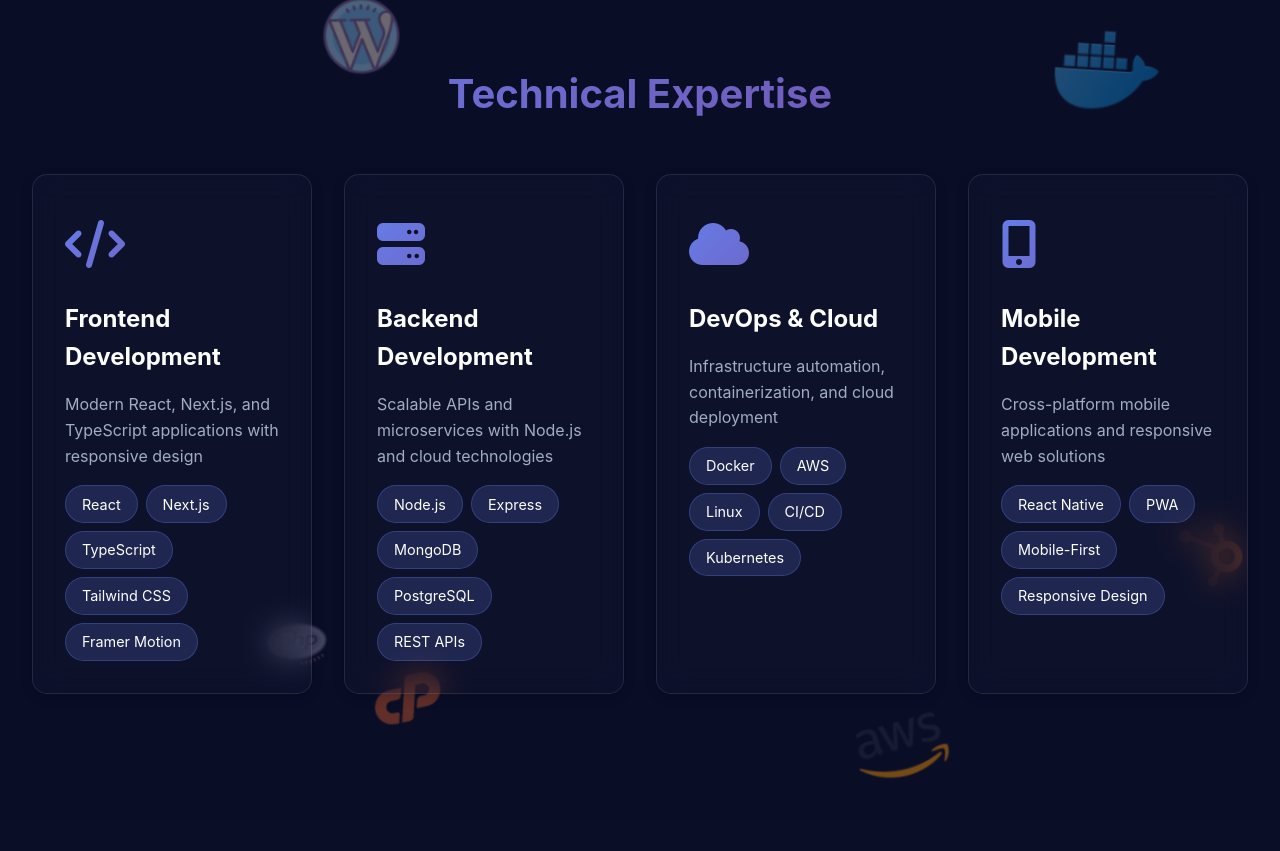
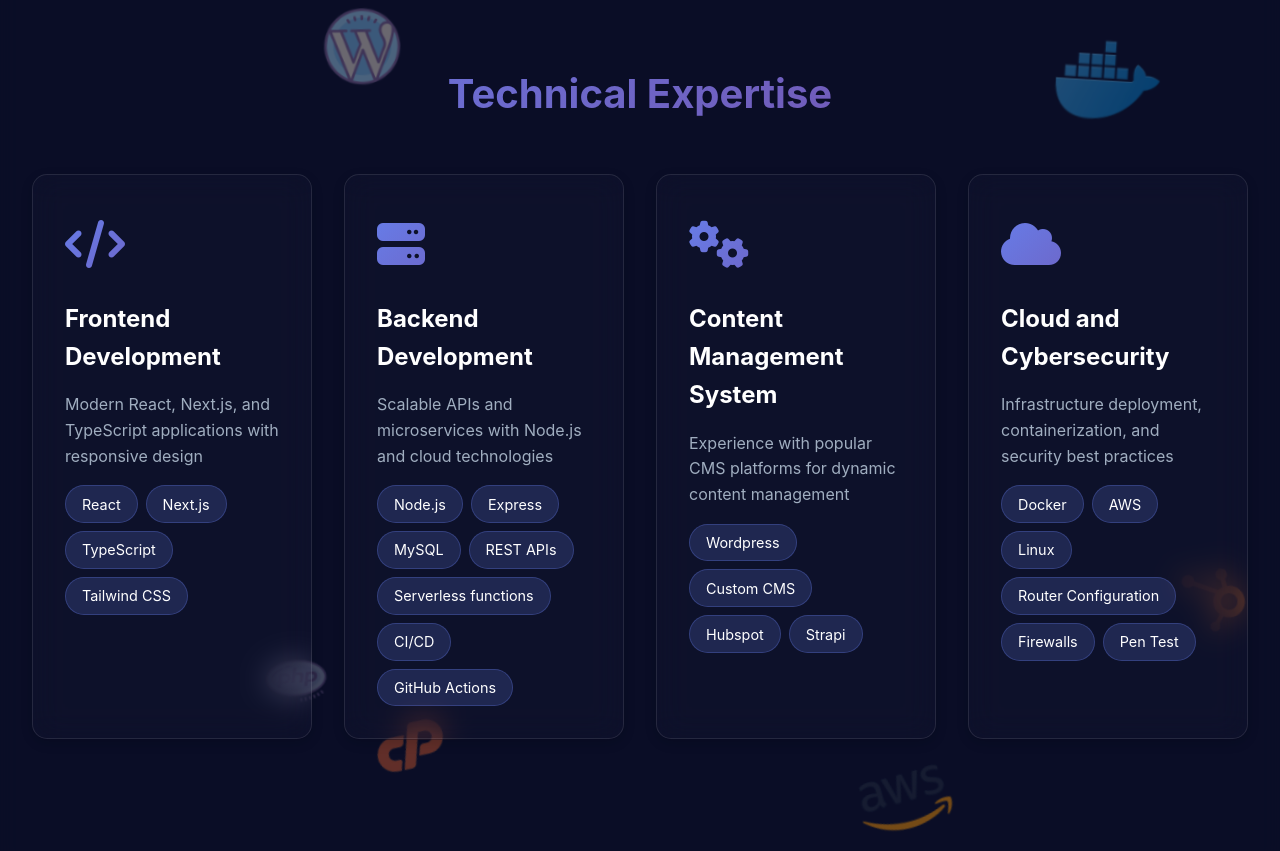
Before and after one commit to Bishal-K-Shah/bks-portfolio, a React (Vite) app: page / in a window 1280 px wide. Shown: the part 4509-5360 px from the top of the page. Built offline with nearby package versions, Linux system fonts and the light colour scheme.

Commit message:
Skills update

```diff
--- a/src/components/Skills.jsx
+++ b/src/components/Skills.jsx
@@ -13,25 +13,25 @@
       icon: 'fas fa-code',
       title: 'Frontend Development',
       description: 'Modern React, Next.js, and TypeScript applications with responsive design',
-      tags: ['React', 'Next.js', 'TypeScript', 'Tailwind CSS', 'Framer Motion']
+      tags: ['React', 'Next.js', 'TypeScript', 'Tailwind CSS']
     },
     {
       icon: 'fas fa-server',
       title: 'Backend Development',
       description: 'Scalable APIs and microservices with Node.js and cloud technologies',
-      tags: ['Node.js', 'Express', 'MongoDB', 'PostgreSQL', 'REST APIs']
+      tags: ['Node.js', 'Express', 'MySQL', 'REST APIs', 'Serverless functions', 'CI/CD', 'GitHub Actions']
+    },
+        {
+      icon: 'fas fa-cogs',
+      title: 'Content Management System',
+      description: 'Experience with popular CMS platforms for dynamic content management',
+      tags: ['Wordpress', 'Custom CMS', 'Hubspot', 'Strapi']
     },
     {
       icon: 'fas fa-cloud',
-      title: 'DevOps & Cloud',
-      description: 'Infrastructure automation, containerization, and cloud deployment',
-      tags: ['Docker', 'AWS', 'Linux', 'CI/CD', 'Kubernetes']
-    },
-    {
-      icon: 'fas fa-mobile-alt',
-      title: 'Mobile Development',
-      description: 'Cross-platform mobile applications and responsive web solutions',
-      tags: ['React Native', 'PWA', 'Mobile-First', 'Responsive Design']
+      title: 'Cloud and Cybersecurity',
+      description: 'Infrastructure deployment, containerization, and security best practices',
+      tags: ['Docker', 'AWS', 'Linux', 'Router Configuration', 'Firewalls', 'Pen Test']
     }
   ]
 
```
